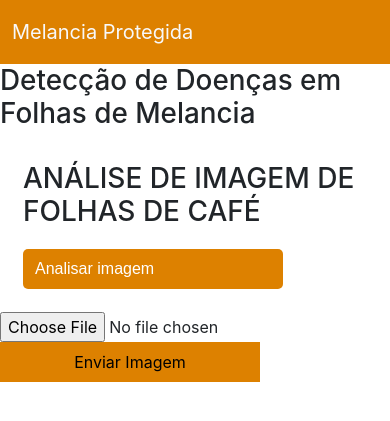
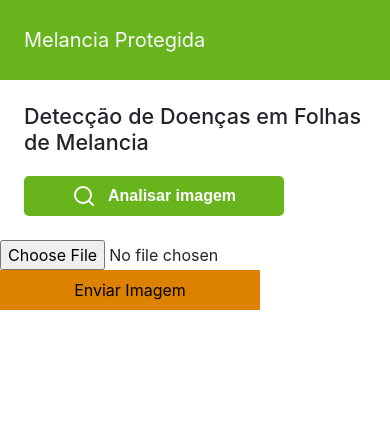
Before and after one commit to lucasfinotirodrigues/reconhecimentoDoencaFolhaMelancia, a Flask app: page /detecao in a window 390 px wide. Shown: the top 421 px of the page. Run offline with Flask 3, Linux system fonts and the light colour scheme.

Commit message:
style: alterando textos e estilos gerais

```diff
--- a/static/css/style.css
+++ b/static/css/style.css
@@ -4,7 +4,7 @@ body {
 }
 
 h1 {
-    color: #dd8100;
+    color: #68B41D;
 }
 
 form {
@@ -65,11 +65,14 @@ img {
     align-items: center;
 }
 
+.container-fluid {
+    padding: 58px!important;
+}
+
 h4 {
     font-size: 48px;
     font-weight: 700;
-    color: #fff;
-    text-transform: uppercase;
+    color: #c4d4d4  ;
 }
 
 h5 {
@@ -117,26 +120,28 @@ button:hover {
     display: flex;
     gap: 12px;
     align-items: center;
+    justify-content: center;
+    font-family: 'Poppins', sans-serif;
+    font-size: 15px;
     padding: 12px;
-    font-family: 'Poppins', sans-serif;
-    font-size: 14px;
+    font-weight: 700;
     cursor: pointer;
-    background-color: #dd8100;
+    background-color: #68B41D;
     color: #fff;
     border: none;
-    width: 160px;
+    width: 200px;
     height: 48px;
     border-radius: 5px;
 }
 
 .start:hover {
-    background-color: #c97500;
+    background-color: #5a9b18;
     transition: 0.3s;
 }
 
 nav {
-    background-color: #dd8100;
-    height: 64px;
+    background-color: #68B41D;
+    height: 80px;
 }
 
 @media screen and (max-width: 768px) {
@@ -145,18 +150,15 @@ nav {
         gap: 12px !important
     }
 
-    h4 {
-        font-size: 60px !important
-    }
-
-    h5 {
-        font-size: 20px !important
-    }
 
     button {
         font-size: 16px !important;
         width: 260px !important;
         height: 40px !important
+    }
+
+    .container-fluid {
+        padding: 0 58px!important;
     }
 }
 
@@ -165,19 +167,14 @@ nav {
     .container {
         gap: 40px !important
     }
-
-    h4 {
-        font-size: 28px !important;
-    }
-
-    h5 {
-        font-size: 16px !important;
-    }
 }
 
 @media screen and (max-width: 575px) {
     .content-model {
-        padding: 23px;
+        padding: 24px;
     }
 
+    .container-fluid {
+        padding: 0 24px!important;
+    }
 }
--- a/templates/index.html
+++ b/templates/index.html
@@ -6,6 +6,7 @@
     <title>Detecção de Doenças em Melancias</title>
     <link rel="stylesheet" href="{{ url_for('static', filename='css/style.css') }}">
     <link href="https://cdn.jsdelivr.net/npm/bootstrap@5.3.3/dist/css/bootstrap.min.css" rel="stylesheet" integrity="sha384-QWTKZyjpPEjISv5WaRU9OFeRpok6YctnYmDr5pNlyT2bRjXh0JMhjY6hW+ALEwIH" crossorigin="anonymous">
+    <link rel="icon" type="image/x-icon" href="./../static/img/favicon.ico">
     <script src="https://cdn.jsdelivr.net/npm/bootstrap@5.3.3/dist/js/bootstrap.bundle.min.js" integrity="sha384-YvpcrYf0tY3lHB60NNkmXc5s9fDVZLESaAA55NDzOxhy9GkcIdslK1eN7N6jIeHz" crossorigin="anonymous"></script>
 </head>
 <body>
@@ -15,12 +16,13 @@
         </div>
       </nav>
 
-    <h1>Detecção de Doenças em Folhas de Melancia</h1>
-
     <div class="content-model">
         <div class="header-model">
-            <h4>Análise de imagem de folhas de café</h4>
-            <button class="start" type="button">Analisar imagem</button>
+            <h4>Detecção de Doenças em Folhas de Melancia</h4>
+            <button class="start" type="button">
+                <img src="../static/img/search.svg" alt="ícone">
+                Analisar imagem
+            </button>
         </div>
         <div id="webcam-container"></div>
         <div id="label-container"></div>
```
